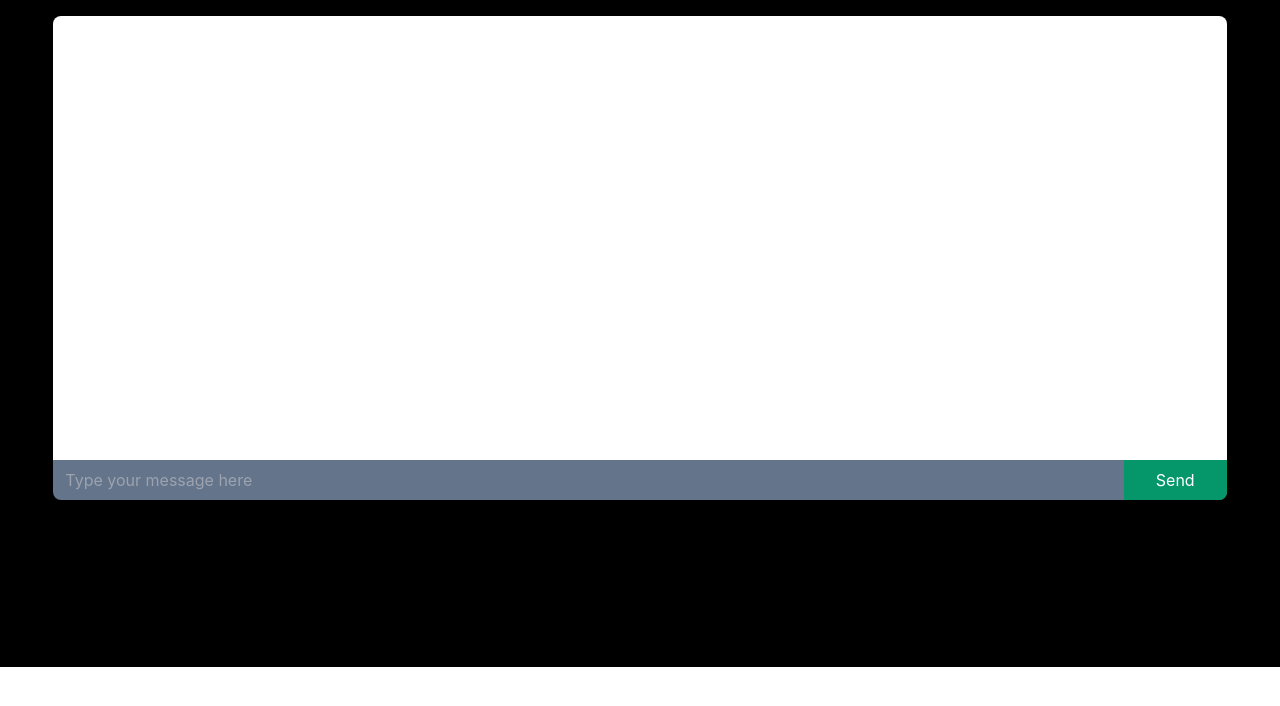
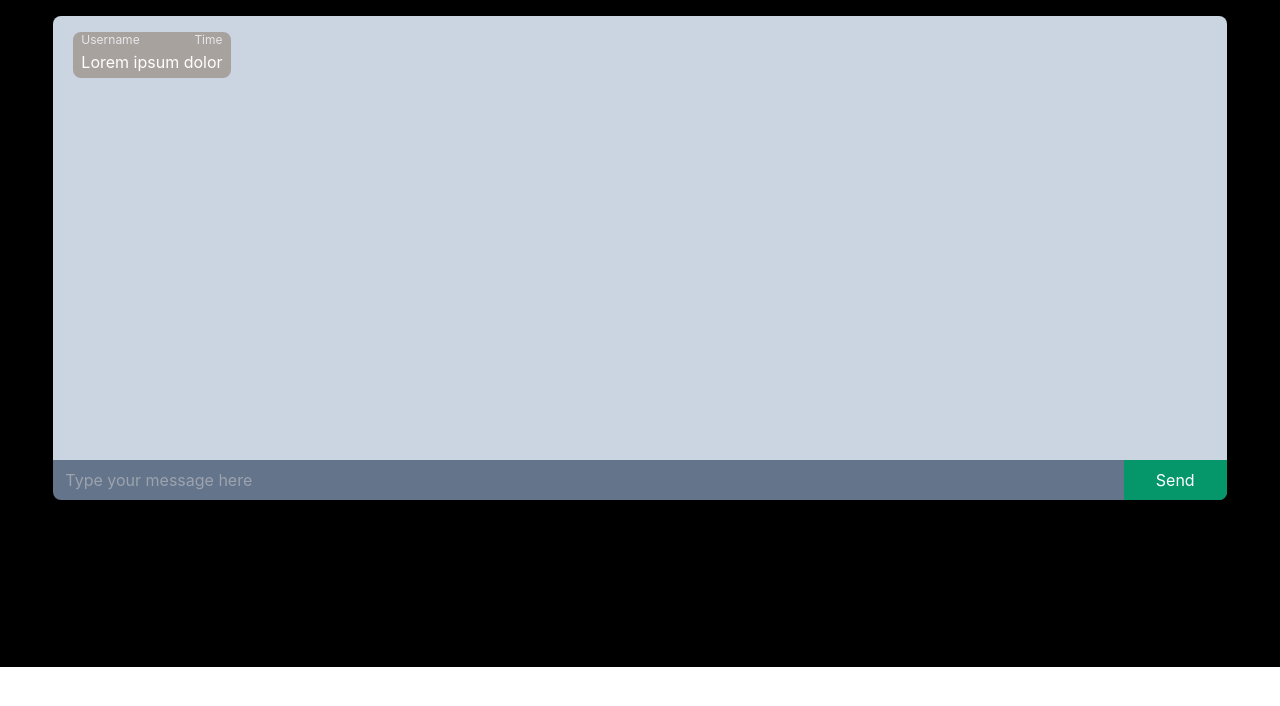
Before and after one commit to Ishwor-git/sukshmaSambad, a React (Create React App) app in the folder client/: page / in a window 1280 px wide. Shown: the top 706 px of the page. Built offline with nearby package versions, Linux system fonts and the light colour scheme.

Commit message:
designed chat msg using tailwind

```diff
--- a/client/src/components/chatBox.jsx
+++ b/client/src/components/chatBox.jsx
@@ -1,9 +1,13 @@
 import React from "react";
+import ChatMsg from "./chatMsg";
+// import ChatMsg from "./message/ChatMsg";
 
 const ChatBox = () => {
   return (
     <div className=" w-full h-5/6 bg-black flex flex-col items-center">
-      <div className="w-11/12 h-4/6 bg-white rounded-t-lg mt-4"></div>
+      <div className="w-11/12 h-4/6 bg-slate-300 rounded-t-lg mt-4 flex flex-col">
+        <ChatMsg />
+      </div>
       <div className="w-11/12 h-10 bg-slate-500 rounded-b-lg mb-8 flex flex-row items-center justify-between box-border">
         <input
           className="w-full pl-3 pr-6 py-1 text-white bg-slate-500 focus:outline-none bg-opacity-0"
--- /dev/null
+++ b/client/src/components/chatMsg.jsx
@@ -0,0 +1,17 @@
+import React from "react";
+
+const ChatMsg = () => {
+  return (
+    <div className=" w-fit min-w-40 max-w-80 mx-3 my-2 p-2 flex flex-col ">
+      <div className="w-full bg-stone-400 rounded-t-lg text-xs text- flex flex-row items-center justify-between box-border">
+        <p className="text-gray-200 pl-2">Username</p>
+        <p className="text-gray-200 pr-2">Time</p>
+      </div>
+      <div className="w-full bg-stone-400 rounded-b-lg flex flex-col">
+        <p className="text-white px-2 pt-0.5 pb-1">Lorem ipsum dolor</p>
+      </div>
+    </div>
+  );
+};
+
+export default ChatMsg;
```
